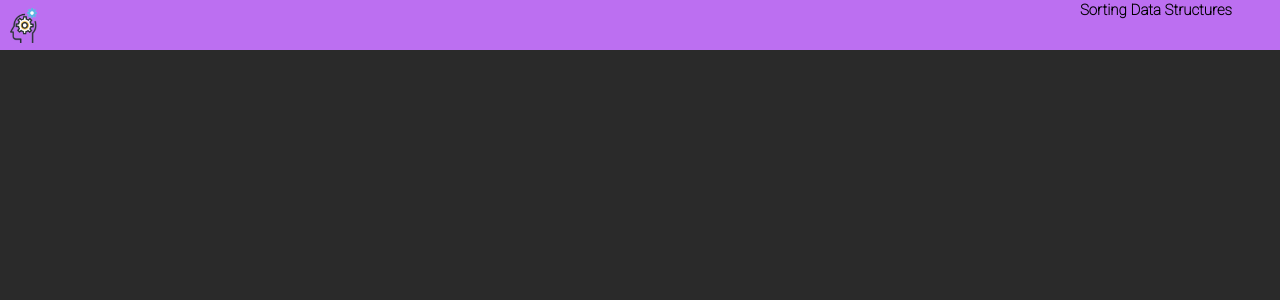
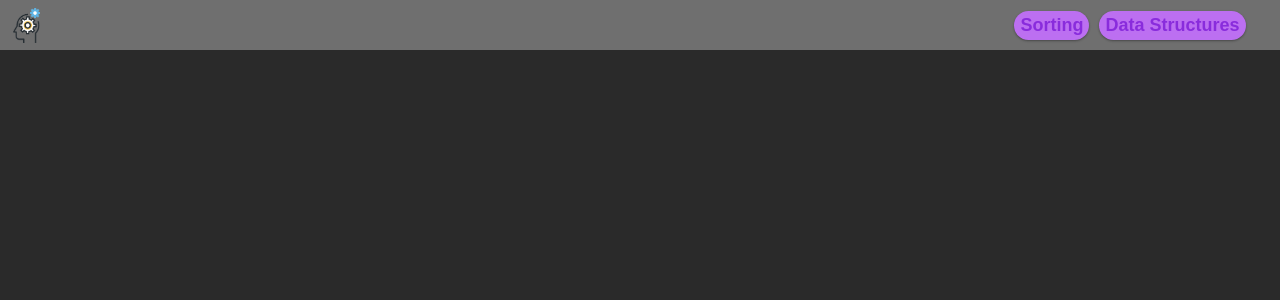
Before and after one commit to moomoolive/algo_city, a Flask app: page / in a window 1280 px wide. Shown: the top 300 px of the page. Run offline with Flask 2, Linux system fonts and the light colour scheme.

Commit message:
finished app header

```diff
--- a/code/algo_city/static/app.css
+++ /dev/null
@@ -1,57 +0,0 @@
-body {
-    margin: 0 0 0 0;
-    background-color: #2a2a2a;
-    font-family: 'Roboto', sans-serif;
-}
-
-div {
-    margin: 0 0 0 0;
-    padding: 0 0 0 0;
-}
-
-.app-container {
-    min-width: 340px;
-}
-
-.logo-container {
-    height: 100%;
-    float: left;
-    margin-left: 10px;
-    display: flex;
-    align-items: center;
-    justify-content: center;
-}
-
-.logo {
-    height: 70%;
-}
-
-.header-container {
-    background-color: #bc6ff1;
-    height: 50px;
-}
-
-.header-container .left-side {
-    margin-left: auto;
-    float: right;
-    margin-right: 0px;
-    width: 50%;
-    max-width: 200px;
-}
-
-.header-container .left-side a {
-    text-decoration: none;
-    color: #000000;
-    font-size: 15px;
-    font-weight: bold;
-}
-
-.menu-button {
-    display: none;
-}
-
-@media screen and (max-width: 600px) {
-    .menu-button {
-        display: block;
-    }
-}
--- a/code/algo_city/static/scripts/header.js
+++ b/code/algo_city/static/scripts/header.js
@@ -1,13 +1,43 @@
-var headerButton = {
-    element: window.document.getElementById("menu-button"),
-    isActive: false
-}
-
-function toggleNavIcon(isActive) {
-    return isActive ?  '📘' : '📖'
+var header = {
+    button: window.document.getElementById("menu-button"),
+    dropdownMenu: window.document.getElementById("dropdown-menu"),
+    showDropdownMenu: false
 }
 
 function toggleNavBar() {
-    headerButton.element.innerHTML = toggleNavIcon(headerButton.isActive) + ' Menu'
-    headerButton.isActive = !headerButton.isActive
+    var toggleHeaderVisibility = function () {
+        header.showDropdownMenu = !header.showDropdownMenu
+    }
+    var toggleNavIcon = function (isActive) {
+        var icon = '📘'
+        if (isActive) {
+            icon = '📖'
+        }
+        var text = icon + ' Menu'
+        header.button.innerHTML = text
+    }
+    var togglePressedBoxShadow = function (isActive) {
+        var className = 'pressed'
+        if (isActive) {
+            header.button.classList.add(className)
+        } else {
+            header.button.classList.remove(className)
+        }
+    }
+    var toggleDropdownMenuVisibility = function (isActive) {
+        header.dropdownMenu.style.display = isActive ? 'block' : 'none'
+    }
+
+    toggleHeaderVisibility()
+    toggleNavIcon(header.showDropdownMenu)
+    togglePressedBoxShadow(header.showDropdownMenu)
+    toggleDropdownMenuVisibility(header.showDropdownMenu)
 }
+
+function toSorting() {
+    window.location.href = '/sorting'
+}
+
+function toDataStructures() {
+    window.location.href = '/data-structures'
+}
--- /dev/null
+++ b/code/algo_city/static/styles/app.css
@@ -0,0 +1,119 @@
+body {
+    margin: 0 0 0 0;
+    background-color: #2a2a2a;
+    font-family: 'Roboto', sans-serif;
+}
+
+div {
+    margin: 0 0 0 0;
+    padding: 0 0 0 0;
+}
+
+.app-container {
+    min-width: 340px;
+}
+
+button {
+    border: none;
+    outline: none;
+    padding: 0 0 0 0;
+    margin: 0 0 0 0;
+}
+
+.logo-container {
+    height: 50px;
+    display: flex;
+    align-items: center;
+    justify-content: center;
+    position: absolute;
+    top: 0;
+    left: 13px;
+}
+
+.logo {
+    height: 70%;
+}
+
+.header-container {
+    background-color: #6f6f6f;
+    height: 50px;
+}
+
+.header-container .left-side {
+    display: flex;
+    align-items: center;
+    justify-content: center;
+    position: absolute;
+    right: 0px;
+    height: 50px;
+    top: 0;
+    width: 50%;
+    max-width: 300px;
+}
+
+.header-container .left-side button {
+    background-color: #bc6ff1;
+    text-align: center;
+    height: 29px;
+    padding-top: 3px;
+    padding-bottom: 3px;
+    padding-left: 6px;
+    padding-right: 6px;
+    border-radius: 99999px;
+    color: #892cdc;
+    font-weight: bold;
+    font-size: 18px;
+    box-shadow: rgba(0, 0, 0, 0.12) 0px 1px 3px, rgba(0, 0, 0, 0.24) 0px 1px 2px;
+    margin-right: 5px;
+    margin-left: 5px;
+}
+
+.menu-button {
+    display: none;
+    position: absolute;
+    right: 10px;
+    top: 10px;
+}
+
+.pressed {
+    box-shadow: rgba(50, 50, 93, 0.25) 0px 30px 60px -12px inset, rgba(0, 0, 0, 0.3) 0px 18px 36px -18px inset !important;
+}
+
+.dropdown-menu {
+    position: absolute;
+    top: 50px;
+    right: 0;
+    display: none;
+}
+
+.dropdown-menu div {
+    background-color: #828282;
+    width: 100%;
+    width: 100vw;
+    height: 20px;
+    padding-top: 10px;
+    padding-bottom: 10px;
+    text-align: center;
+}
+
+.dropdown-menu div a, .dropdown-menu .close-menu {
+    text-decoration: none;
+    font-size: 19px;
+    font-weight: bold;
+    color: #892cdc;
+}
+
+@media screen and (max-width: 600px) {
+
+    .menu-button {
+        display: block;
+    }
+
+    .header-container .left-side a {
+        display: none;
+    }
+
+    .large-screen-nav {
+        display: none;
+    }
+}
--- a/code/algo_city/static/theme-colors.css
+++ b/code/algo_city/static/styles/theme-colors.css
@@ -1,5 +1,7 @@
 /*
 black: #000000
+lighter grey: #6f6f6f;
+light grey: #828282
 grey: #2a2a2a
 dark purple: #52057b
 purple: #892cdc
--- a/code/algo_city/templates/app_container.html
+++ b/code/algo_city/templates/app_container.html
@@ -5,7 +5,7 @@
     <meta http-equiv="X-UA-Compatible" content="IE=edge">
     <meta name="viewport" content="width=device-width, initial-scale=1.0">
     <title>Algo City: Learn Basic CS Algorithms Visually</title>
-    <link rel="stylesheet" href="{{ url_for('static', filename='app.css') }}">
+    <link rel="stylesheet" href="{{ url_for('static', filename='styles/app.css') }}">
     <link rel="icon" type="image/png" href="{{ url_for('static', filename='pictures/logo.png') }}">
     <link rel="preconnect" href="https://fonts.gstatic.com">
     <link href="https://fonts.googleapis.com/css2?family=Roboto:wght@100&display=swap" rel="stylesheet">
@@ -15,8 +15,15 @@
     <div class="app-container">
         <div class="header-container">
             <div class="left-side">
-                <a href="/sorting">Sorting</a>
-                <a href="/data-structures">Data Structures</a>
+                <button class="large-screen-nav" onclick="toSorting()">Sorting</button>
+                <button class="large-screen-nav" onclick="toDataStructures()">Data Structures</button>
+                <button
+                    class="menu-button"
+                    id="menu-button"
+                    onclick="toggleNavBar()"
+                >
+                    📘 Menu
+                </button>
             </div>
             <div class="logo-container">
                 <img
@@ -25,15 +32,20 @@
                     alt="logo: picture of city"
                 >
             </div>
-            <div
-                class="menu-button"
-                id="menu-button"
-                onclick="toggleNavBar()"
-            >
-                📘 Menu
+            <div class="dropdown-menu" id="dropdown-menu">
+                <div>
+                    <a onclick="toSorting()">Sorting</a>
+                </div>
+                <div>
+                    <a onclick="toDataStructures()">Data Structures</a>
+                </div>
+                <div class="close-menu" onclick="toggleNavBar()">
+                    Close
+                </div>
             </div>
         </div>
         {% block content %} {% endblock %}
+        <div class="footer"></div>
     </div>
 </body>
 </html>
```
Also changed, not shown: code/algo_city/static/scripts/random.js (added).
